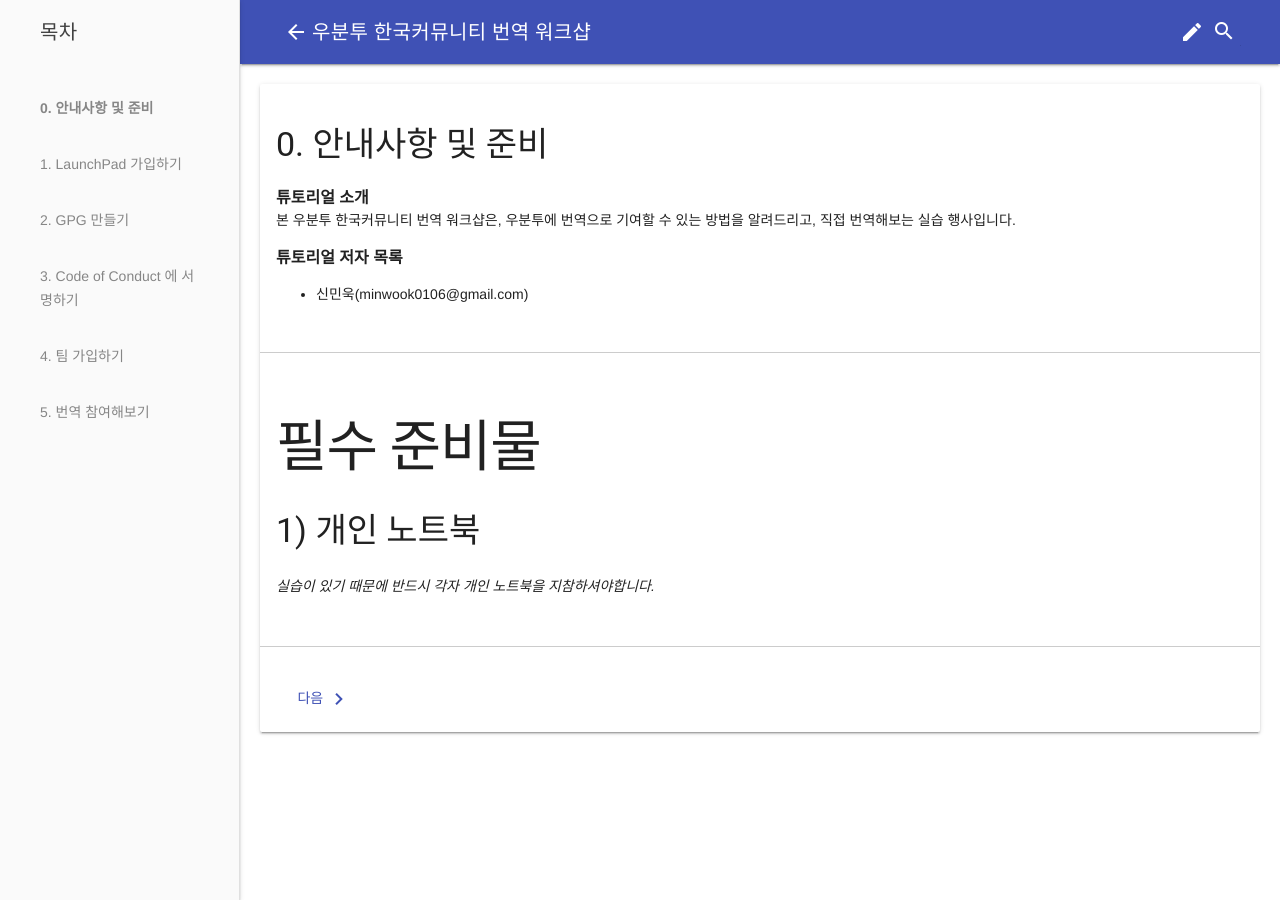
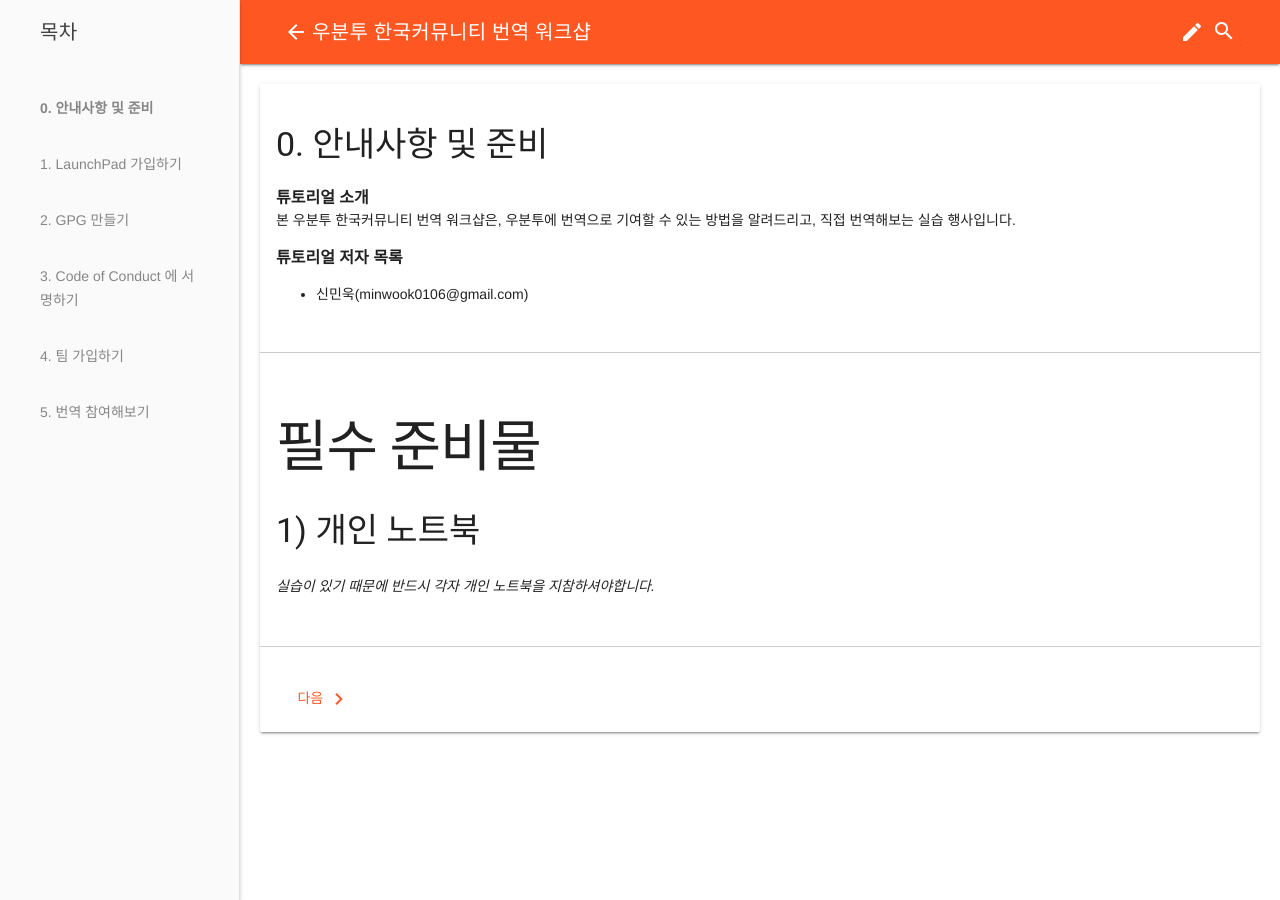
Before and after one commit to ubuntu-kr/tutorials, a Jekyll site: the page built from _tutorials/l10n-workshop/0-intro.md, in a window 1280 px wide. Built offline with Jekyll 4.4.1, drawn with Linux system fonts in a browser that asks for light colours.

Commit message:
changed css

```diff
--- a/_layouts/frame.html
+++ b/_layouts/frame.html
@@ -15,7 +15,7 @@
     <meta property="og:url" content="{{ site.url }}{{ site.baseurl }}{{ page.url }}" />
 
     <link rel="stylesheet" href="https://fonts.googleapis.com/icon?family=Material+Icons">
-    <link rel="stylesheet" href="https://code.getmdl.io/1.3.0/material.indigo-pink.min.css">
+    <link rel="stylesheet" href="https://code.getmdl.io/1.3.0/material.deep_orange-pink.min.css" />
     <link rel="stylesheet" href="{{ site.baseurl }}/styles/style.css">
     <script defer src="https://code.getmdl.io/1.3.0/material.min.js"></script>
   </head>
```
